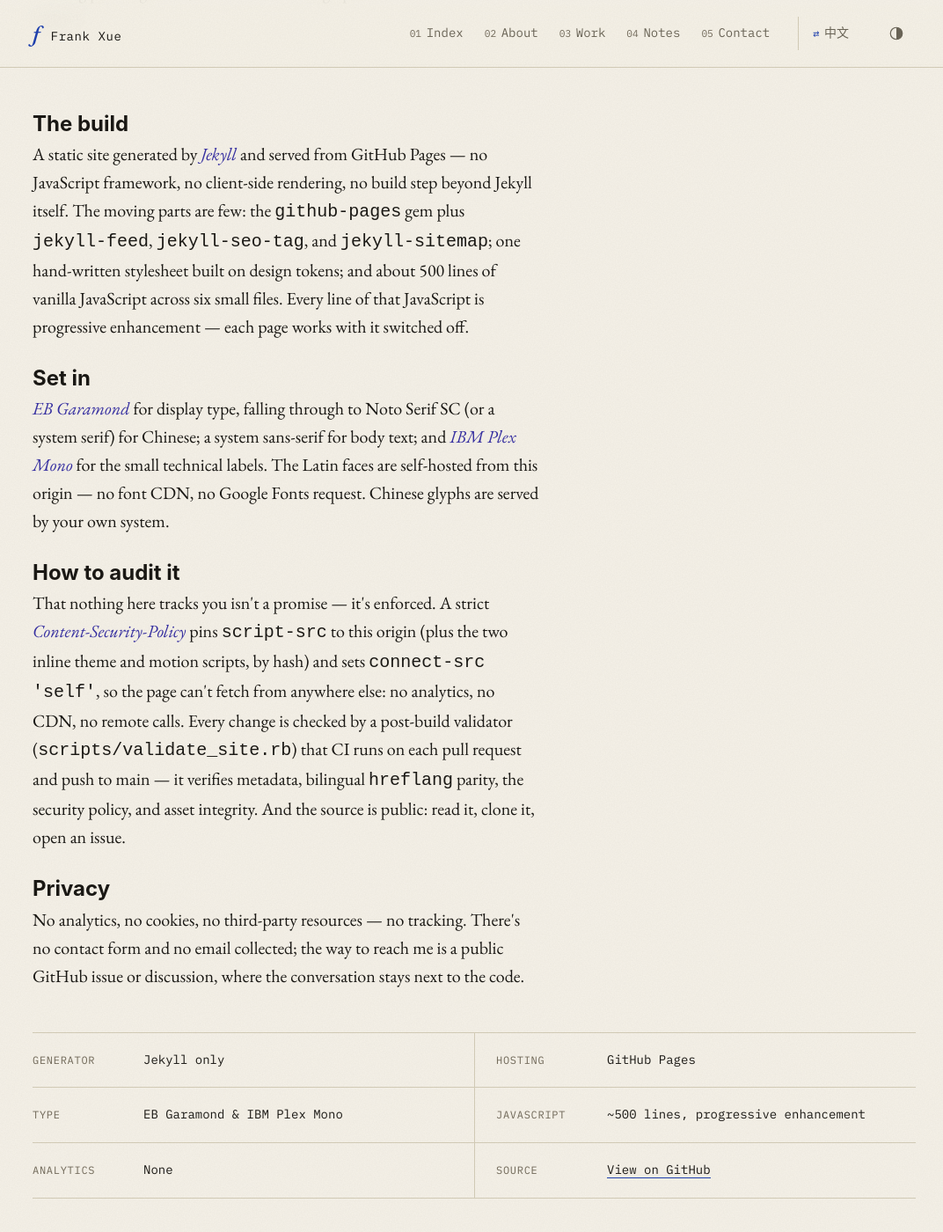
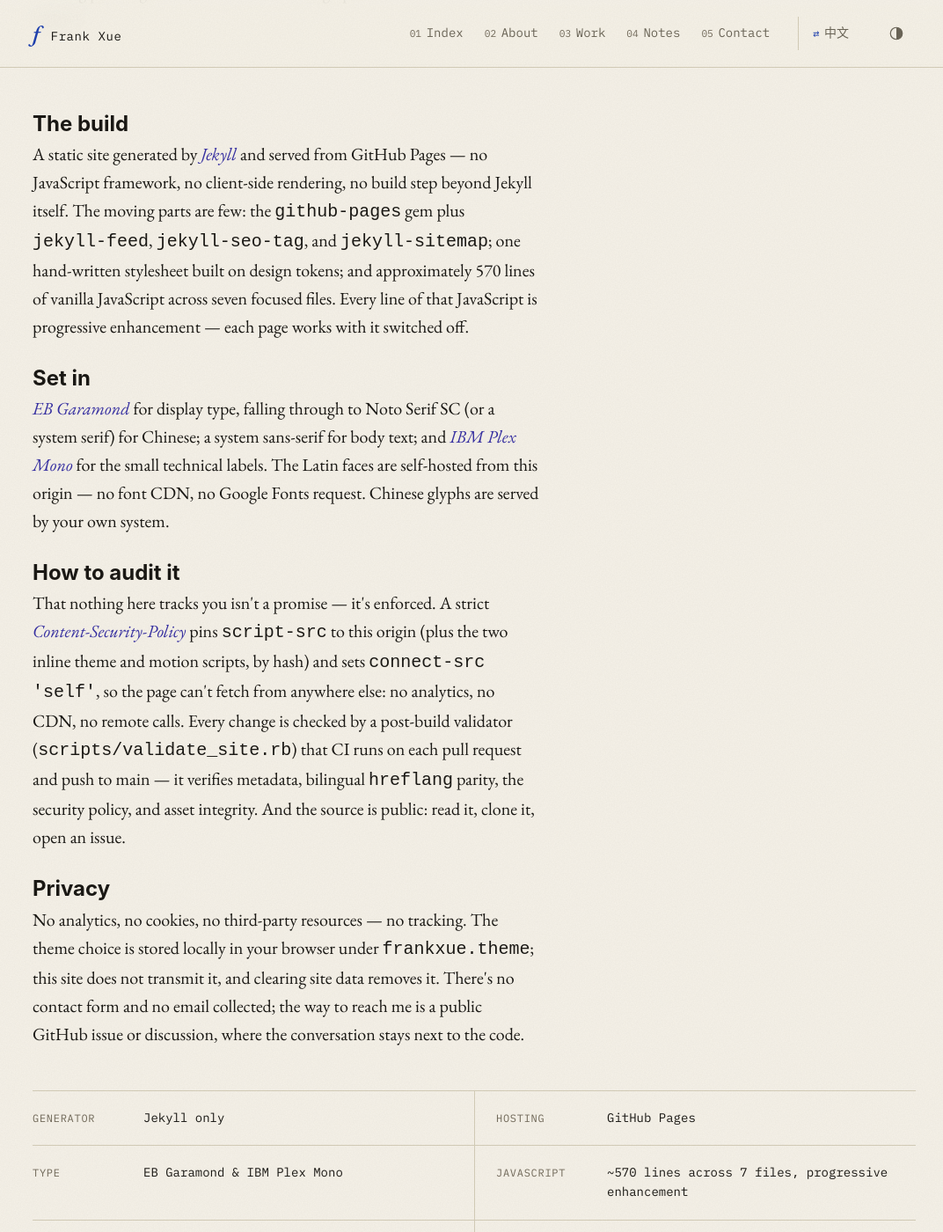
Before and after one commit to frankxue831/frankxue831.github.io, a Jekyll site: the page built from colophon.html, in a window 1280 px wide and 1400 px high, scrolled down 324 px. Shown: the whole window at 88% size, without its empty margins (101-1173 px from the left). Built offline with Jekyll 4.4.1, drawn with Linux system fonts in a browser that asks for light colours.

Commit message:
docs: align site architecture and evidence guidance

```diff
--- a/about.html
+++ b/about.html
@@ -33,7 +33,8 @@
             <em>gm-crypto-rs</em> is a pure-Rust SDK for the Chinese national
             crypto standards. Its secret-handling paths are designed to run in
             constant time, and an in-CI leak harness re-checks that on every
-            commit rather than trusting the design review.
+            commit rather than trusting the design review. The core group fails
+            the build when it crosses the published gate.
         </p>
         <p>
             <em>RepoLens</em> is a repository memory layer for AI coding
--- a/colophon.html
+++ b/colophon.html
@@ -27,8 +27,8 @@
             step beyond Jekyll itself. The moving parts are few: the
             <code>github-pages</code> gem plus <code>jekyll-feed</code>,
             <code>jekyll-seo-tag</code>, and <code>jekyll-sitemap</code>; one
-            hand-written stylesheet built on design tokens; and about 500 lines
-            of vanilla JavaScript across six small files. Every line of that
+            hand-written stylesheet built on design tokens; and approximately
+            570 lines of vanilla JavaScript across seven focused files. Every line of that
             JavaScript is progressive enhancement — each page works with it
             switched off.
         </p>
@@ -60,6 +60,9 @@
         <h2>Privacy</h2>
         <p>
             No analytics, no cookies, no third-party resources — no tracking.
+            The theme choice is stored locally in your browser under
+            <code>frankxue.theme</code>; this site does not transmit it, and
+            clearing site data removes it.
             There's no contact form and no email collected; the way to reach me
             is a public GitHub issue or discussion, where the conversation stays
             next to the code.
@@ -70,7 +73,7 @@
         <li><span>Generator</span><span>Jekyll only</span></li>
         <li><span>Hosting</span><span>GitHub Pages</span></li>
         <li><span>Type</span><span>EB Garamond &amp; IBM Plex Mono</span></li>
-        <li><span>JavaScript</span><span>~500 lines, progressive enhancement</span></li>
+        <li><span>JavaScript</span><span>~570 lines across 7 files, progressive enhancement</span></li>
         <li><span>Analytics</span><span>None</span></li>
         <li><span>Source</span><span><a href="https://github.com/{{ site.github_username }}/{{ site.github_username }}.github.io" rel="noopener noreferrer" class="facts__link">View on GitHub</a></span></li>
     </ul>
--- a/zh/about.html
+++ b/zh/about.html
@@ -27,7 +27,7 @@
             最近主要在做四件事。
         </p>
         <p>
-            第一件是 gm-crypto-rs，一套纯 Rust 的国密 SM2 / SM3 / SM4 SDK。我特别在意时序侧信道这类容易被忽略的安全风险：代码处理密钥时，执行时间不能跟密钥内容有关，否则别人可能靠测耗时反推出密钥。所以涉密路径按常量时间设计，CI 里挂着一套 dudect 泄漏回归 harness，每次提交都重测——核心路径不达标就让构建失败，而不是只相信设计评审。
+            第一件是 gm-crypto-rs，一套纯 Rust 的国密 SM2 / SM3 / SM4 SDK。我特别在意时序侧信道这类容易被忽略的安全风险：代码处理密钥时，执行时间不能跟密钥内容有关，否则别人可能靠测耗时反推出密钥。所以涉密路径按常量时间设计，CI 里挂着一套 dudect 泄漏回归 harness，每次提交都重测——核心那一组一旦越过公开门槛，构建就会失败，而不是只相信设计评审。
         </p>
         <p>
             第二件是 RepoLens，给 AI 编程 Agent 用的仓库记忆层——一张类型化、会衰减的记忆图，经 MCP 暴露出来，让新开的会话不必每次都冷启动重新摸清项目。
--- a/zh/colophon.html
+++ b/zh/colophon.html
@@ -24,7 +24,7 @@
             一个用 <em>Jekyll</em> 生成、托管在 GitHub Pages 上的静态站点——
             没有 JavaScript 框架，不做客户端渲染，除了 Jekyll 本身再没有别的构建步骤。组成很精简：<code>github-pages</code> gem，外加
             <code>jekyll-feed</code>、<code>jekyll-seo-tag</code> 和
-            <code>jekyll-sitemap</code>；一份手写、基于一套设计变量（design tokens）的样式表；以及分散在六个小文件里、约 500 行的原生 JavaScript。这些
+            <code>jekyll-sitemap</code>；一份手写、基于一套设计变量（design tokens）的样式表；以及分散在 7 个职责集中的文件里、合计约 570 行的原生 JavaScript。这些
             JavaScript 全是渐进增强——把它关掉，每个页面照样能用。
         </p>
 
@@ -50,7 +50,7 @@
 
         <h2>隐私</h2>
         <p>
-            没有站点分析（analytics），没有 cookie，没有第三方资源——没有追踪。也没有联系表单、不收集邮箱；找我的方式是在 GitHub 上开公开的 issue 或
+            没有站点分析（analytics），没有 cookie，没有第三方资源——没有追踪。主题选择以 <code>frankxue.theme</code> 保存在浏览器本地；本站不会传输它，清除站点数据即可移除。也没有联系表单、不收集邮箱；找我的方式是在 GitHub 上开公开的 issue 或
             discussion，让对话留在代码旁边。
         </p>
     </div>
@@ -59,7 +59,7 @@
         <li><span>生成器</span><span>仅 Jekyll</span></li>
         <li><span>托管</span><span>GitHub Pages</span></li>
         <li><span>字体</span><span>EB Garamond 与 IBM Plex Mono</span></li>
-        <li><span>JavaScript</span><span>约 500 行，渐进增强</span></li>
+        <li><span>JavaScript</span><span>7 个文件、约 570 行，渐进增强</span></li>
         <li><span>站点分析</span><span>无</span></li>
         <li><span>源码</span><span><a href="https://github.com/{{ site.github_username }}/{{ site.github_username }}.github.io" rel="noopener noreferrer" class="facts__link">在 GitHub 上查看</a></span></li>
     </ul>
```
Also changed, not shown: CLAUDE.md (+5 -3 lines), README.md.
